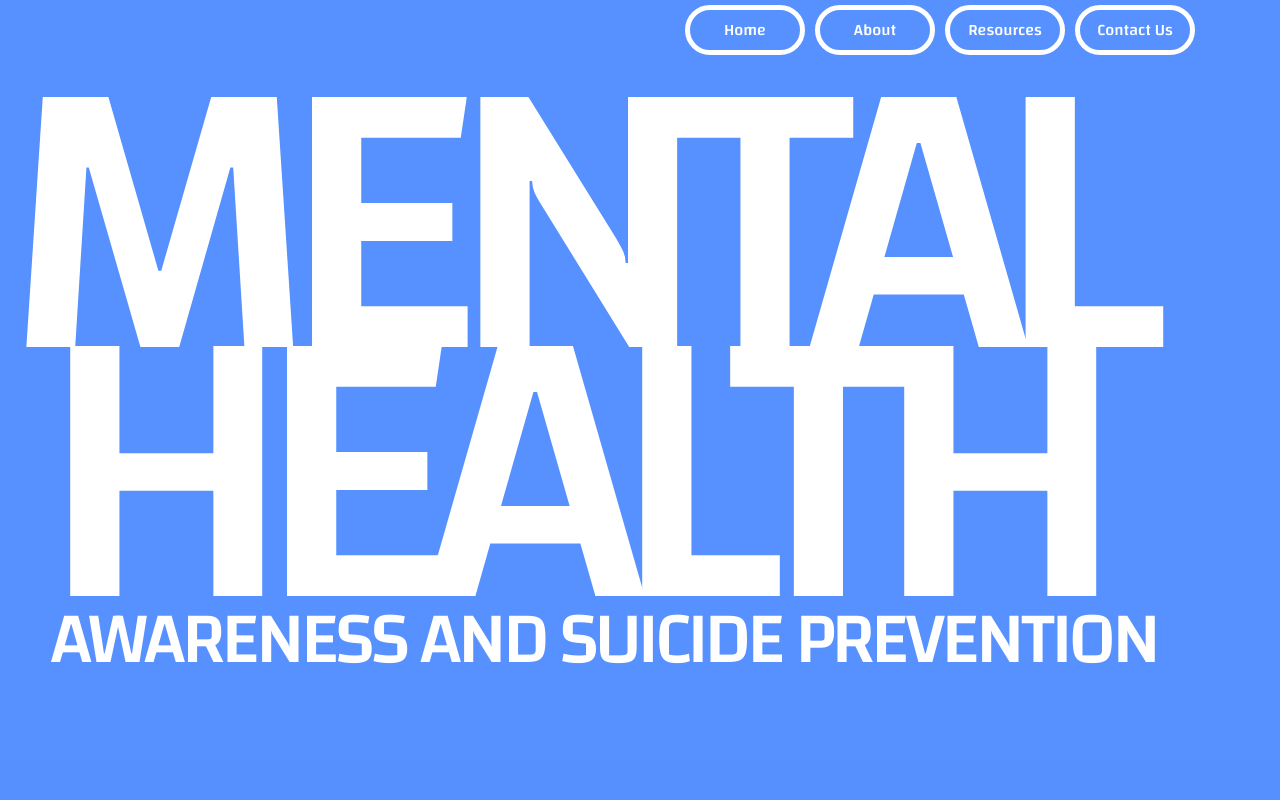
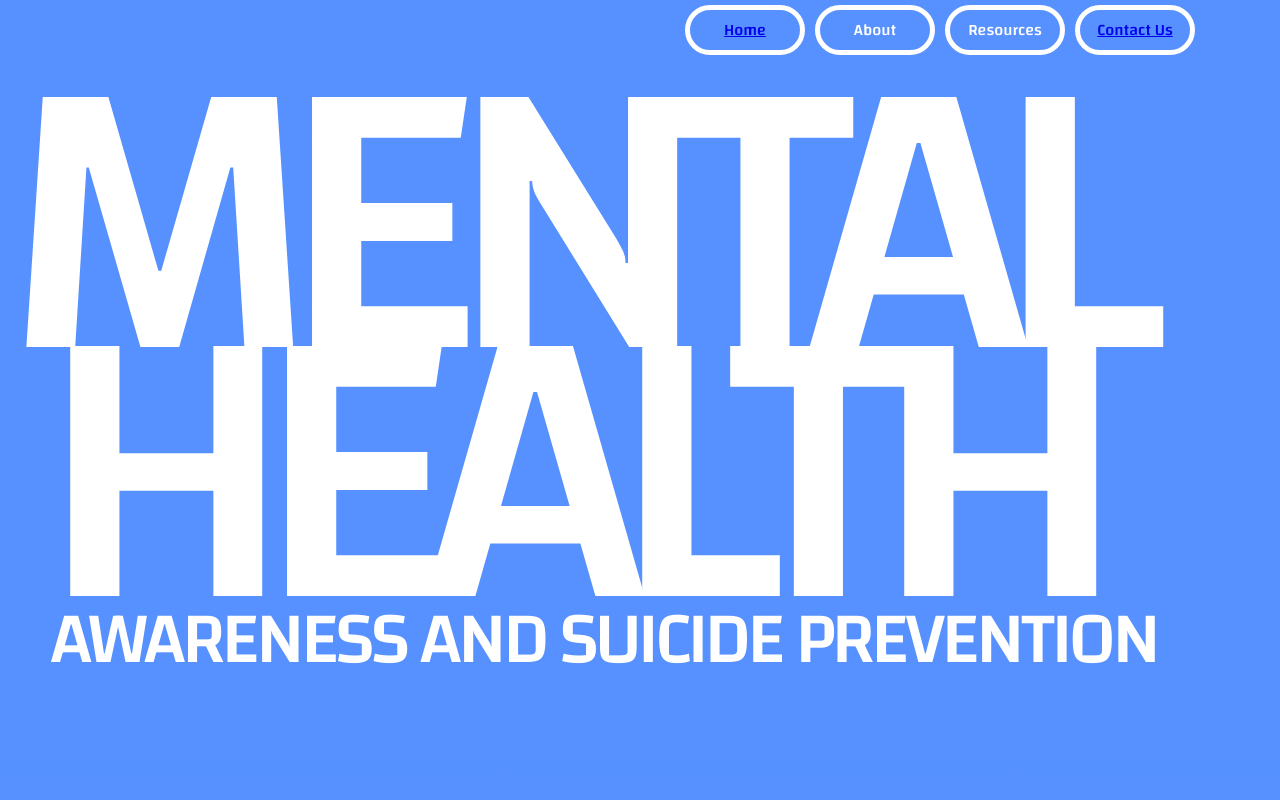
Before and after one commit to burnsgirl/Mental-Health-Awareness, a React (Create React App) app: page / in a window 1280 px wide. Shown: the top 800 px of the page. Built offline with nearby package versions, Linux system fonts and the light colour scheme.

Commit message:
added links for routes

```diff
--- a/package.json
+++ b/package.json
@@ -6,6 +6,7 @@
     "@testing-library/jest-dom": "^5.14.1",
     "@testing-library/react": "^11.2.7",
     "@testing-library/user-event": "^12.8.3",
+    "express": "^4.17.1",
     "react": "^17.0.2",
     "react-dom": "^17.0.2",
     "react-router-dom": "^5.3.0",
--- a/src/Components/Header/header.js
+++ b/src/Components/Header/header.js
@@ -1,17 +1,31 @@
 import { React } from "react";
 import "./header.css";
+import { Link, useLocation } from "react-router-dom";
 
 
 function Header() {
+
+    const location = useLocation();
 
     return (
 
  <div>
  <ul class="list">
-     <li class="nav" href="#">Home</li>
-     <li class="nav" href="#">About</li>
-     <li class="nav" href="#">Resources</li>
-     <li class="nav" href="#">Contact Us</li>
+     <li class="nav" >
+     <Link
+          to="/"
+          className={location.pathname === "/" ? "nav-link active" : "nav-link"}
+        >
+          Home
+        </Link></li>
+     <li class="nav" >About</li>
+     <li class="nav" >Resources</li>
+
+     <li class="nav">
+        <Link to="/contact" className={location.pathname === "/contact" ? "nav-link active" : "nav-link"}>
+          Contact Us
+        </Link>
+    </li>
  </ul>
 </div>
 
```
Also changed, not shown: routes.js (added, +10 -0 lines).
